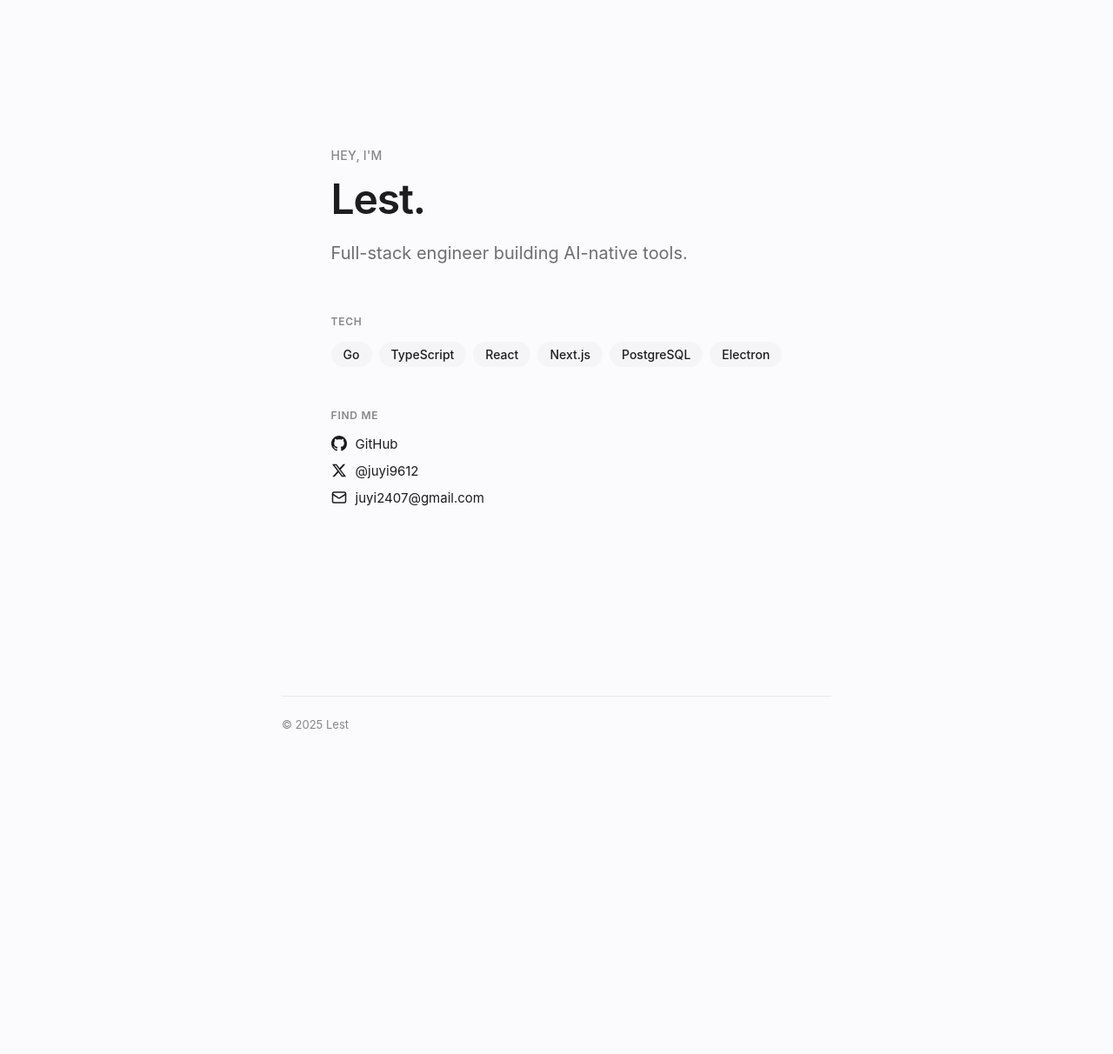
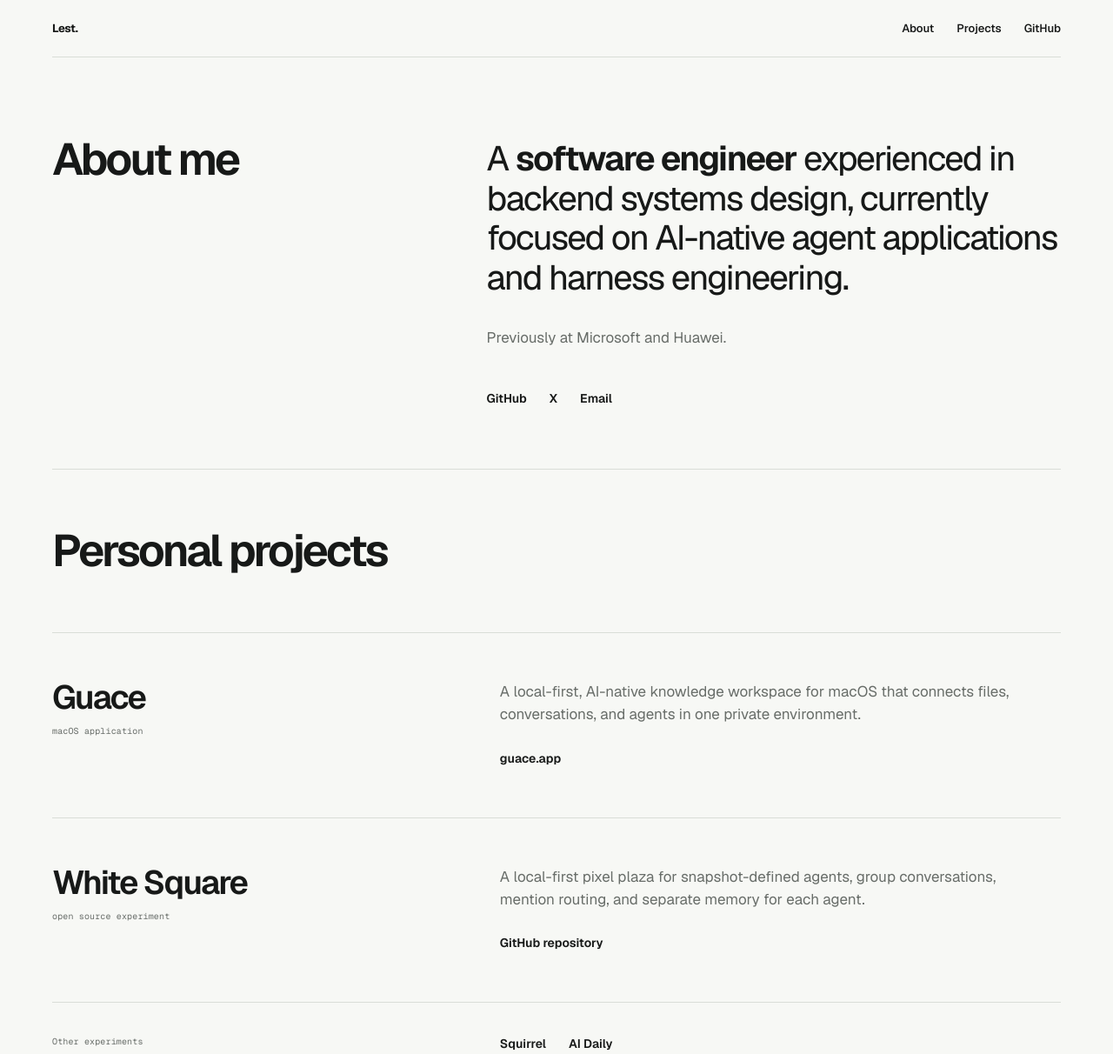
Before and after one commit to leesta24/leesta24.github.io, a plain HTML site: page index.html in a window 1280 px wide. Shown: the top 1212 px of the page at 87% size. Before the commit the page ends 865 px from the top, so only its background shows below. Drawn offline with Linux system fonts and the light colour scheme.

Commit message:
Redesign personal homepage

```diff
--- a/index.html
+++ b/index.html
@@ -2,190 +2,461 @@
 <html lang="en">
   <head>
     <meta charset="UTF-8">
-  <meta name="viewport" content="width=device-width, initial-scale=1.0">
-  <title>Lest</title>
+    <meta name="viewport" content="width=device-width, initial-scale=1">
+    <meta
+      name="description"
+      content="Lest is a software engineer working on agent harnesses, context, tools, memory, and runtime systems."
+    >
+    <meta name="theme-color" content="#f7f8f5">
+    <title>Lest | Software Engineer</title>
+
     <style>
-    * {
-      margin: 0;
-      padding: 0;
+      @font-face {
+        font-family: "Geist";
+        src: url("./assets/fonts/Geist-Variable.woff2") format("woff2");
+        font-style: normal;
+        font-weight: 100 900;
+        font-display: swap;
+      }
+
+      @font-face {
+        font-family: "Geist Mono";
+        src: url("./assets/fonts/GeistMono-Variable.woff2") format("woff2");
+        font-style: normal;
+        font-weight: 100 900;
+        font-display: swap;
+      }
+
+      :root {
+        --paper: #f7f8f5;
+        --ink: #171918;
+        --muted: #686d69;
+        --line: #d9ddd7;
+        --page: min(1160px, calc(100% - 48px));
+        --ease: cubic-bezier(0.16, 1, 0.3, 1);
+      }
+
+      *,
+      *::before,
+      *::after {
         box-sizing: border-box;
       }
 
+      html {
+        scroll-behavior: smooth;
+      }
+
       body {
-      font-family: -apple-system, BlinkMacSystemFont, "SF Pro Text", "Helvetica Neue", Arial, sans-serif;
-      color: #1d1d1f;
-      background: #fbfbfd;
+        margin: 0;
+        color: var(--ink);
+        background: var(--paper);
+        font-family: "Geist", system-ui, sans-serif;
         -webkit-font-smoothing: antialiased;
       }
 
-    .container {
-      max-width: 680px;
-      margin: 0 auto;
-      padding: 0 24px;
+      a {
+        color: inherit;
+        text-decoration: none;
       }
 
-    main {
-      min-height: 100vh;
+      a:focus-visible {
+        outline: 2px solid var(--ink);
+        outline-offset: 5px;
+      }
+
+      .skip-link {
+        position: fixed;
+        top: 12px;
+        left: 12px;
+        z-index: 10;
+        padding: 9px 12px;
+        color: var(--paper);
+        background: var(--ink);
+        transform: translateY(-160%);
+      }
+
+      .skip-link:focus {
+        transform: translateY(0);
+      }
+
+      .shell {
+        width: var(--page);
+        margin-inline: auto;
+      }
+
+      .site-header {
+        height: 66px;
+        border-bottom: 1px solid var(--line);
+      }
+
+      .nav {
         display: flex;
         align-items: center;
+        justify-content: space-between;
+        height: 100%;
+        font-size: 13px;
+        font-weight: 560;
       }
 
-    .content {
-      padding: 80px 0;
-      width: 100%;
+      .brand {
+        font-weight: 720;
+        letter-spacing: -0.03em;
       }
 
-    .greeting {
-      font-size: 14px;
-      font-weight: 500;
-      color: #86868b;
-      letter-spacing: 0.02em;
-      text-transform: uppercase;
-      margin-bottom: 16px;
+      .nav-links,
+      .contact-links,
+      .other-links {
+        display: flex;
+        align-items: center;
+        gap: 26px;
+      }
+
+      .nav a,
+      .contact-links a,
+      .project-link,
+      .other-link {
+        position: relative;
+      }
+
+      .nav a::after,
+      .contact-links a::after,
+      .project-link::after,
+      .other-link::after {
+        position: absolute;
+        right: 0;
+        bottom: -4px;
+        left: 0;
+        height: 1px;
+        content: "";
+        background: currentColor;
+        transform: scaleX(0);
+        transform-origin: right;
+        transition: transform 260ms var(--ease);
+      }
+
+      .nav a:hover::after,
+      .contact-links a:hover::after,
+      .project-link:hover::after,
+      .other-link:hover::after {
+        transform: scaleX(1);
+        transform-origin: left;
+      }
+
+      .about {
+        display: grid;
+        grid-template-columns: minmax(220px, 0.72fr) minmax(440px, 1.28fr);
+        gap: clamp(64px, 10vw, 150px);
+        align-items: start;
+        padding-block: clamp(92px, 11vh, 126px) 72px;
+      }
+
+      h1,
+      h2,
+      h3,
+      p {
+        margin: 0;
       }
 
       h1 {
-      font-size: 48px;
-      font-weight: 600;
-      letter-spacing: -0.025em;
-      line-height: 1.1;
-      margin-bottom: 20px;
+        font-size: clamp(34px, 4vw, 52px);
+        font-weight: 640;
+        letter-spacing: -0.055em;
+        line-height: 1;
       }
 
-    .subtitle {
-      font-size: 20px;
-      font-weight: 400;
-      color: #6e6e73;
-      line-height: 1.5;
-      margin-bottom: 56px;
+      .about-copy {
+        padding-top: 2px;
       }
 
-    section {
+      .intro {
+        max-width: 750px;
+        font-size: clamp(28px, 3.1vw, 43px);
+        font-weight: 430;
+        letter-spacing: -0.042em;
+        line-height: 1.15;
+      }
+
+      .intro strong {
+        font-weight: 660;
+      }
+
+      .detail {
+        max-width: 590px;
+        margin-top: 32px;
+        color: var(--muted);
+        font-size: 17px;
+        line-height: 1.55;
+      }
+
+      .contact-links {
+        margin-top: 48px;
+        font-size: 14px;
+        font-weight: 620;
+      }
+
+      .projects {
+        padding-block: 68px 112px;
+        border-top: 1px solid var(--line);
+      }
+
+      h2 {
+        margin-bottom: 68px;
+        font-size: clamp(34px, 4vw, 52px);
+        font-weight: 640;
+        letter-spacing: -0.055em;
+        line-height: 1;
+      }
+
+      .project-list {
+        border-top: 1px solid var(--line);
+      }
+
+      .project {
+        display: grid;
+        grid-template-columns: minmax(220px, 0.78fr) minmax(440px, 1.22fr);
+        gap: clamp(54px, 8vw, 120px);
+        padding-block: 54px 58px;
+        border-bottom: 1px solid var(--line);
+      }
+
+      h3 {
+        font-size: clamp(27px, 3vw, 38px);
+        font-weight: 620;
+        letter-spacing: -0.05em;
+        line-height: 1.05;
+      }
+
+      .project-kind,
+      .other-label {
+        display: block;
+        margin-top: 12px;
+        color: var(--muted);
+        font-family: "Geist Mono", monospace;
+        font-size: 10px;
+        letter-spacing: 0.015em;
+      }
+
+      .project-copy p {
+        max-width: 600px;
+        color: var(--muted);
+        font-size: 17px;
+        line-height: 1.55;
+      }
+
+      .project-link {
+        display: inline-block;
+        margin-top: 28px;
+        font-size: 14px;
+        font-weight: 630;
+      }
+
+      .other-projects {
+        display: grid;
+        grid-template-columns: minmax(220px, 0.78fr) minmax(440px, 1.22fr);
+        gap: clamp(54px, 8vw, 120px);
+        padding-top: 38px;
+      }
+
+      .other-label {
+        margin-top: 0;
+      }
+
+      .other-links {
+        justify-content: flex-start;
+        font-size: 14px;
+        font-weight: 610;
+      }
+
+      .footer {
+        display: flex;
+        align-items: center;
+        justify-content: space-between;
+        min-height: 92px;
+        color: var(--muted);
+        border-top: 1px solid var(--line);
+        font-family: "Geist Mono", monospace;
+        font-size: 10px;
+      }
+
+      @media (max-width: 760px) {
+        :root {
+          --page: calc(100% - 32px);
+        }
+
+        .site-header {
+          height: 62px;
+        }
+
+        .nav-links {
+          gap: 20px;
+        }
+
+        .nav-links a:last-child {
+          display: none;
+        }
+
+        .about {
+          grid-template-columns: 1fr;
+          gap: 52px;
+          min-height: auto;
+          padding-block: 82px 72px;
+        }
+
+        h1 {
+          font-size: 38px;
+        }
+
+        .intro {
+          font-size: clamp(27px, 8vw, 34px);
+        }
+
+        .detail {
+          margin-top: 26px;
+          font-size: 16px;
+        }
+
+        .contact-links {
+          margin-top: 38px;
+        }
+
+        .projects {
+          padding-block: 64px 96px;
+        }
+
+        h2 {
           margin-bottom: 48px;
         }
 
-    .section-title {
-      font-size: 12px;
-      font-weight: 600;
-      color: #86868b;
-      letter-spacing: 0.06em;
-      text-transform: uppercase;
-      margin-bottom: 16px;
+        .project,
+        .other-projects {
+          grid-template-columns: 1fr;
+          gap: 32px;
         }
 
-    .tech-list {
-      display: flex;
-      flex-wrap: wrap;
-      gap: 8px;
+        .project {
+          padding-block: 40px 44px;
         }
 
-    .tech-tag {
-      font-size: 14px;
-      font-weight: 500;
-      color: #1d1d1f;
-      background: #f5f5f7;
-      padding: 6px 14px;
-      border-radius: 100px;
-      transition: background 0.2s;
+        .project-copy p {
+          font-size: 16px;
         }
 
-    .tech-tag:hover {
-      background: #e8e8ed;
+        .other-projects {
+          padding-top: 34px;
         }
 
-    .links {
-      display: flex;
-      flex-direction: column;
-      gap: 12px;
+        .other-links {
+          gap: 22px;
+        }
       }
 
-    .links a {
-      display: inline-flex;
-      align-items: center;
-      gap: 10px;
-      font-size: 15px;
-      color: #1d1d1f;
-      text-decoration: none;
-      transition: color 0.2s;
+      @media (prefers-reduced-motion: reduce) {
+        html {
+          scroll-behavior: auto;
         }
 
-    .links a:hover {
-      color: #0071e3;
-    }
-
-    .links svg {
-      width: 18px;
-      height: 18px;
-      flex-shrink: 0;
-    }
-
-    footer {
-      padding: 24px 0;
-      border-top: 1px solid #e8e8ed;
-    }
-
-    footer p {
-      font-size: 13px;
-      color: #86868b;
-    }
-
-    @media (max-width: 600px) {
-      h1 {
-        font-size: 36px;
-      }
-
-      .subtitle {
-        font-size: 17px;
-        margin-bottom: 40px;
+        *,
+        *::before,
+        *::after {
+          transition-duration: 0.01ms !important;
         }
       }
     </style>
   </head>
+
   <body>
-  <main>
-    <div class="container">
-      <div class="content">
-        <p class="greeting">Hey, I'm</p>
-        <h1>Lest.</h1>
-        <p class="subtitle">Full-stack engineer building AI-native tools.</p>
+    <a class="skip-link" href="#main">Skip to content</a>
 
-        <section>
-          <p class="section-title">Tech</p>
-          <div class="tech-list">
-            <span class="tech-tag">Go</span>
-            <span class="tech-tag">TypeScript</span>
-            <span class="tech-tag">React</span>
-            <span class="tech-tag">Next.js</span>
-            <span class="tech-tag">PostgreSQL</span>
-            <span class="tech-tag">Electron</span>
+    <header class="site-header shell">
+      <nav class="nav" aria-label="Primary navigation">
+        <a class="brand" href="#about">Lest.</a>
+        <div class="nav-links">
+          <a href="#about">About</a>
+          <a href="#projects">Projects</a>
+          <a href="https://github.com/leesta24" target="_blank" rel="noreferrer">GitHub</a>
+        </div>
+      </nav>
+    </header>
+
+    <main id="main">
+      <section class="about shell" id="about">
+        <h1>About me</h1>
+
+        <div class="about-copy">
+          <p class="intro">
+            A <strong>software engineer</strong> experienced in backend systems design, currently focused
+            on AI-native agent applications and harness engineering.
+          </p>
+          <p class="detail">
+            Previously at Microsoft and Huawei.
+          </p>
+          <nav class="contact-links" aria-label="Contact links">
+            <a href="https://github.com/leesta24" target="_blank" rel="noreferrer">GitHub</a>
+            <a href="https://x.com/juyi9612" target="_blank" rel="noreferrer">X</a>
+            <a href="mailto:juyi2407@gmail.com">Email</a>
+          </nav>
         </div>
       </section>
 
-        <section>
-          <p class="section-title">Find me</p>
-          <div class="links">
-            <a href="https://github.com/leesta24" target="_blank" rel="noopener">
-              <svg viewBox="0 0 24 24" fill="currentColor"><path d="M12 0C5.37 0 0 5.37 0 12c0 5.31 3.435 9.795 8.205 11.385.6.105.825-.255.825-.57 0-.285-.015-1.23-.015-2.235-3.015.555-3.795-.735-4.035-1.41-.135-.345-.72-1.41-1.23-1.695-.42-.225-1.02-.78-.015-.795.945-.015 1.62.87 1.845 1.23 1.08 1.815 2.805 1.305 3.495.99.105-.78.42-1.305.765-1.605-2.67-.3-5.46-1.335-5.46-5.925 0-1.305.465-2.385 1.23-3.225-.12-.3-.54-1.53.12-3.18 0 0 1.005-.315 3.3 1.23.96-.27 1.98-.405 3-.405s2.04.135 3 .405c2.295-1.56 3.3-1.23 3.3-1.23.66 1.65.24 2.88.12 3.18.765.84 1.23 1.905 1.23 3.225 0 4.605-2.805 5.625-5.475 5.925.435.375.81 1.095.81 2.22 0 1.605-.015 2.895-.015 3.3 0 .315.225.69.825.57A12.02 12.02 0 0024 12c0-6.63-5.37-12-12-12z"/></svg>
-              GitHub
-            </a>
-            <a href="https://x.com/juyi9612" target="_blank" rel="noopener">
-              <svg viewBox="0 0 24 24" fill="currentColor"><path d="M18.244 2.25h3.308l-7.227 8.26 8.502 11.24H16.17l-5.214-6.817L4.99 21.75H1.68l7.73-8.835L1.254 2.25H8.08l4.713 6.231zm-1.161 17.52h1.833L7.084 4.126H5.117z"/></svg>
-              @juyi9612
-            </a>
-            <a href="mailto:juyi2407@gmail.com">
-              <svg viewBox="0 0 24 24" fill="none" stroke="currentColor" stroke-width="2" stroke-linecap="round" stroke-linejoin="round"><rect x="2" y="4" width="20" height="16" rx="2"/><path d="m22 7-8.97 5.7a1.94 1.94 0 0 1-2.06 0L2 7"/></svg>
-              juyi2407@gmail.com
+      <section class="projects shell" id="projects">
+        <h2>Personal projects</h2>
+
+        <div class="project-list">
+          <article class="project">
+            <div>
+              <h3>Guace</h3>
+              <span class="project-kind">macOS application</span>
+            </div>
+            <div class="project-copy">
+              <p>
+                A local-first, AI-native knowledge workspace for macOS that connects files,
+                conversations, and agents in one private environment.
+              </p>
+              <a class="project-link" href="https://guace.app/" target="_blank" rel="noreferrer">
+                guace.app
               </a>
             </div>
-        </section>
+          </article>
+
+          <article class="project">
+            <div>
+              <h3>White Square</h3>
+              <span class="project-kind">open source experiment</span>
+            </div>
+            <div class="project-copy">
+              <p>
+                A local-first pixel plaza for snapshot-defined agents, group conversations,
+                mention routing, and separate memory for each agent.
+              </p>
+              <a
+                class="project-link"
+                href="https://github.com/leesta24/white-square"
+                target="_blank"
+                rel="noreferrer"
+              >
+                GitHub repository
+              </a>
+            </div>
+          </article>
+        </div>
+
+        <div class="other-projects">
+          <span class="other-label">Other experiments</span>
+          <div class="other-links">
+            <a class="other-link" href="https://github.com/leesta24/Squirrel" target="_blank" rel="noreferrer">
+              Squirrel
+            </a>
+            <a class="other-link" href="https://github.com/leesta24/ai-daily" target="_blank" rel="noreferrer">
+              AI Daily
+            </a>
           </div>
         </div>
+      </section>
     </main>
 
-  <div class="container">
-    <footer>
-      <p>&copy; 2025 Lest</p>
+    <footer class="footer shell">
+      <span>Lest / Juyi Wu</span>
+      <span>© 2026</span>
     </footer>
-  </div>
   </body>
 </html>
```
Also changed, not shown: assets/fonts/Geist-Variable.woff2 (added), assets/fonts/GeistMono-Variable.woff2 (added), assets/fonts/LICENSE.txt (added). Lines whose indentation alone changed are shown as unchanged.
